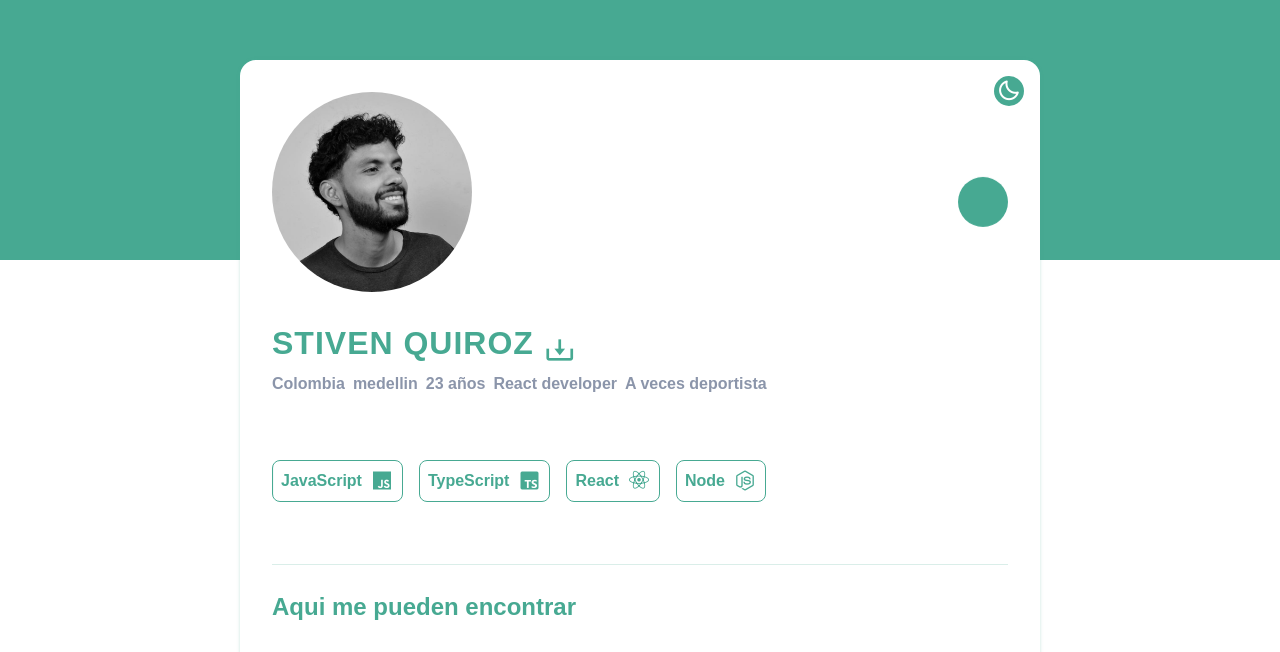
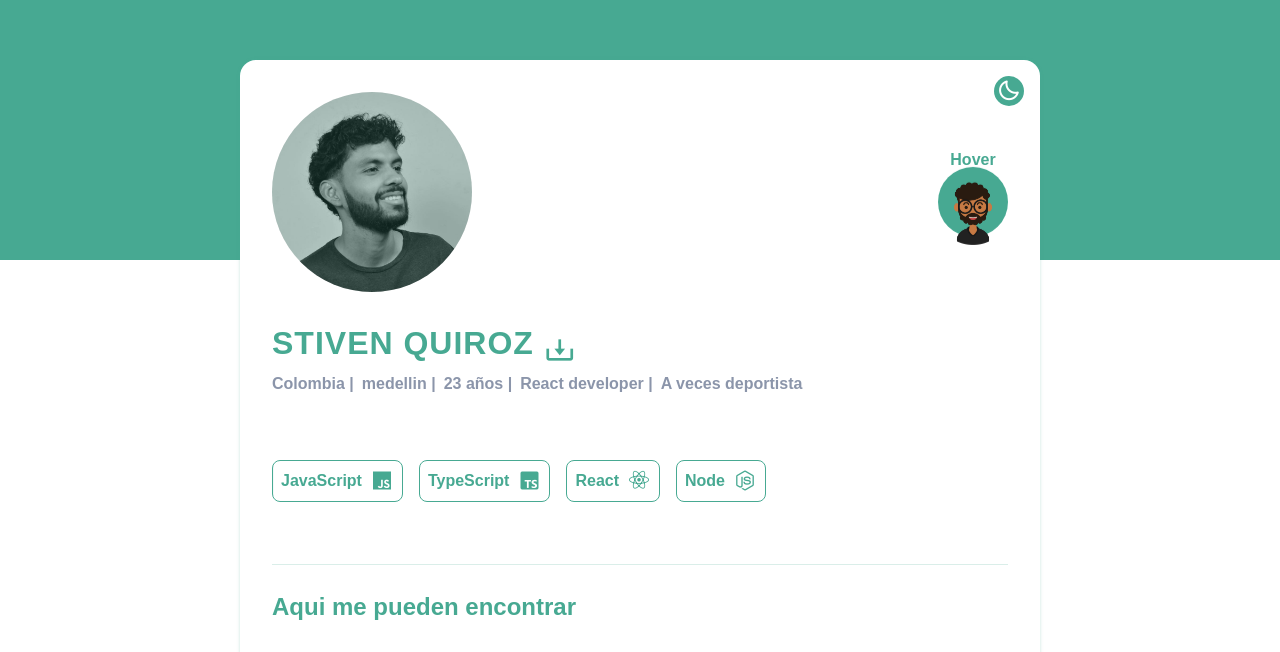
Before and after one commit to bsquiroz/portfolio2023, a React (Vite) app: page / in a window 1280 px wide. Shown: the part 140-792 px from the top of the page. Built offline with nearby package versions, Linux system fonts and the light colour scheme.

Commit message:
add image and new effects

```diff
--- a/src/components/header/index.jsx
+++ b/src/components/header/index.jsx
@@ -11,10 +11,14 @@ export const Header = () => {
 		<div className="elementScrollReveal section header">
 			<div className="header__top">
 				<div className="header__img">
+					<div className="img__overlay"></div>
 					<img src="/me.jpg" alt="brayan" />
 				</div>
 				<div className="header__color-change">
-                    <div className="item"></div>
+					<div className="item">
+						<span>Hover</span>
+						<img src="/imgMe.png" alt="imagen mia" />
+					</div>
 					<ul className="box_color">
 						{colorsPrimary.map((color, i) => (
 							<li
@@ -35,10 +39,10 @@ export const Header = () => {
 					</a>
 				</h2>
 				<ul>
-                    <li>Colombia</li>
-                    <li>medellin</li>
-                    <li>23 años</li>
-                    <li>React developer</li>
+					<li>Colombia | </li>
+					<li>medellin | </li>
+					<li>23 años | </li>
+					<li>React developer | </li>
 					<li>A veces deportista</li>
 				</ul>
 			</div>
--- a/src/components/header/styles.css
+++ b/src/components/header/styles.css
@@ -12,6 +12,16 @@
 	height: 200px;
 	border-radius: 50%;
 	overflow: hidden;
+
+	position: relative;
+}
+
+.img__overlay {
+	position: absolute;
+	width: 100%;
+	height: 100%;
+	background-color: var(--color-primary);
+	opacity: 0.2;
 }
 
 .header__img img {
@@ -30,13 +40,46 @@
 }
 
 .header__color-change .item {
-    width: 50px;
-    height: 50px;
+	width: 70px;
+	height: 70px;
 	background-color: var(--color-primary);
 	border-radius: 50%;
 	cursor: pointer;
 	transition: opacity 0.5s;
 	animation: generalAnimation 3s infinite;
+
+	display: grid;
+	place-items: center;
+
+	position: relative;
+}
+
+.header__color-change .item img {
+	position: relative;
+	top: 0.5rem;
+}
+
+.header__color-change .item span {
+	position: absolute;
+	top: -1.2rem;
+	display: block;
+	color: var(--color-primary);
+	font-weight: bold;
+	animation: animationItemSpan 3s infinite;
+}
+
+@keyframes animationItemSpan {
+	0% {
+		opacity: 1;
+	}
+
+	50% {
+		opacity: 0;
+	}
+
+	100% {
+		opacity: 1;
+	}
 }
 
 .box_color {
```
Also changed, not shown: public/imgMe.png (added), 1 other file (tests, documents, lock files or other folders). Lines whose indentation alone changed are shown as unchanged.
